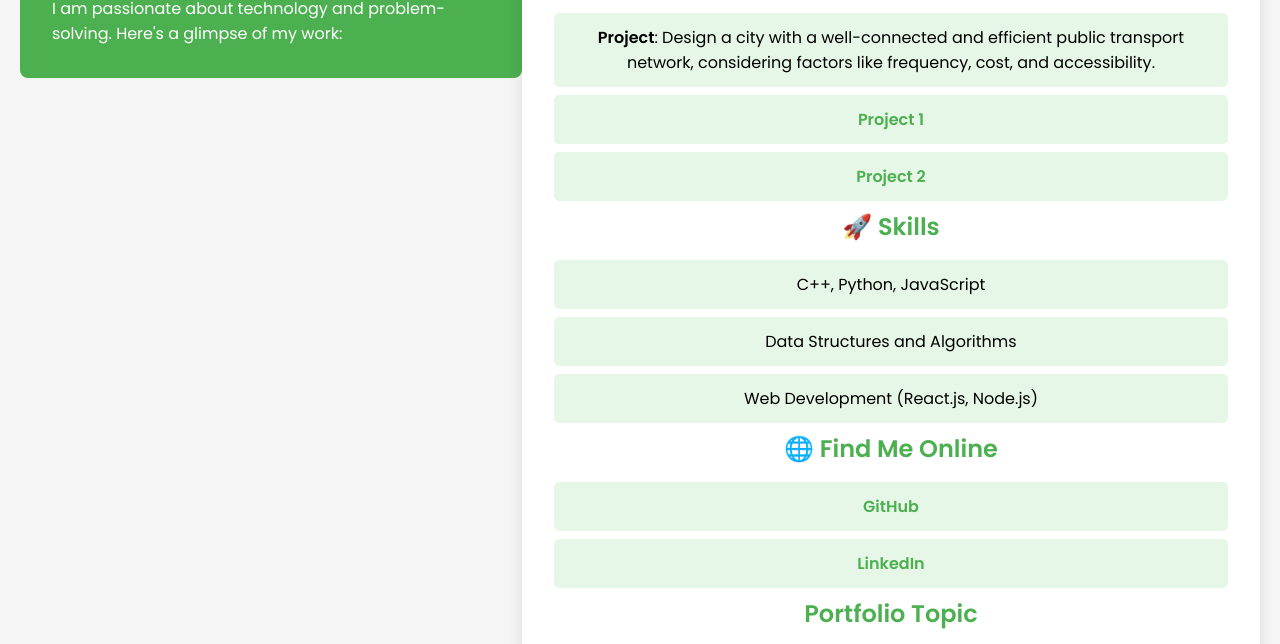
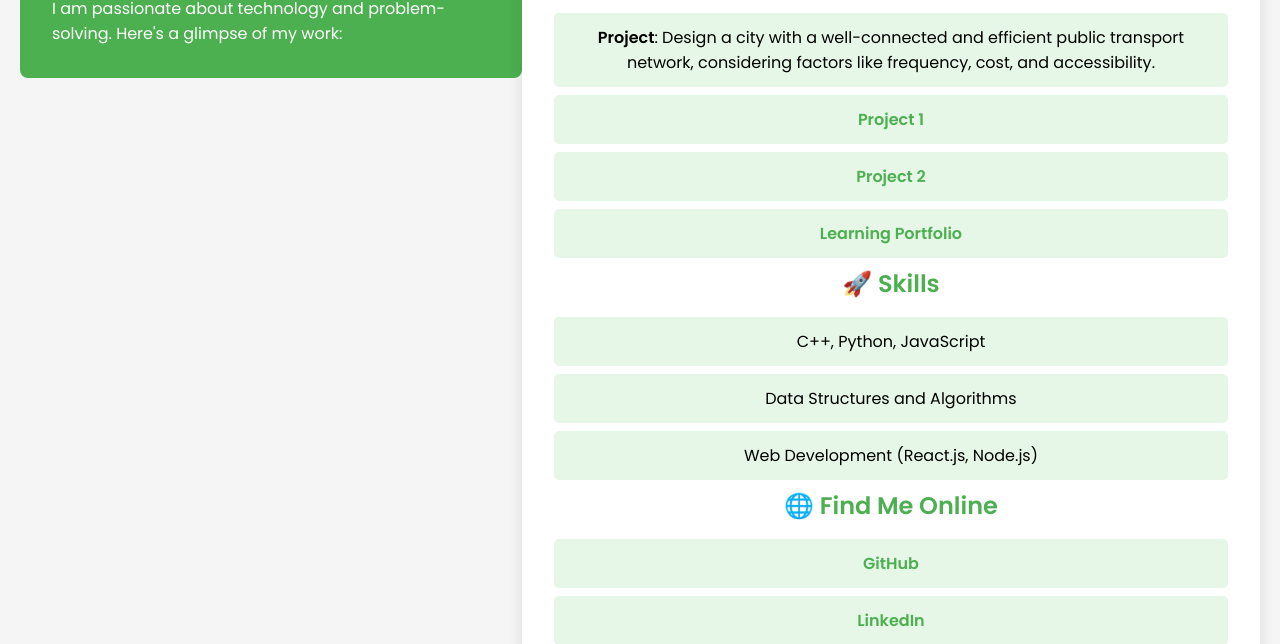
Before and after one commit to AnirudhZalki/DAA-CP, a plain HTML site: page index.html in a window 1280 px wide. Shown: the part 120-764 px from the top of the page. Drawn offline with Linux system fonts and the light colour scheme.

Commit message:
Update index.html

```diff
--- a/index.html
+++ b/index.html
@@ -19,6 +19,7 @@
             <li><strong>Project</strong>: Design a city with a well-connected and efficient public transport network, considering factors like frequency, cost, and accessibility.</li>
             <li><a href="https://docs.google.com/document/d/e/2PACX-1vQwqNE8-_L2wfchGi7LYJqIlHNUn_knloBvbjgl-iDXn5qG3X2ddjOHyrwuEj94ztENyYW3TBYMiIBU/pub">Project 1</a></li>
             <li><a href="https://github.com/AnirudhZalki/DAA-CP/blob/main/project.cpp">Project 2</a></li>
+            <li><a href="https://anirudhzalki.github.io/DAA-CP2/">Learning Portfolio</a></li>
         </ul>
 
         <h2>🚀 Skills</h2>
```
